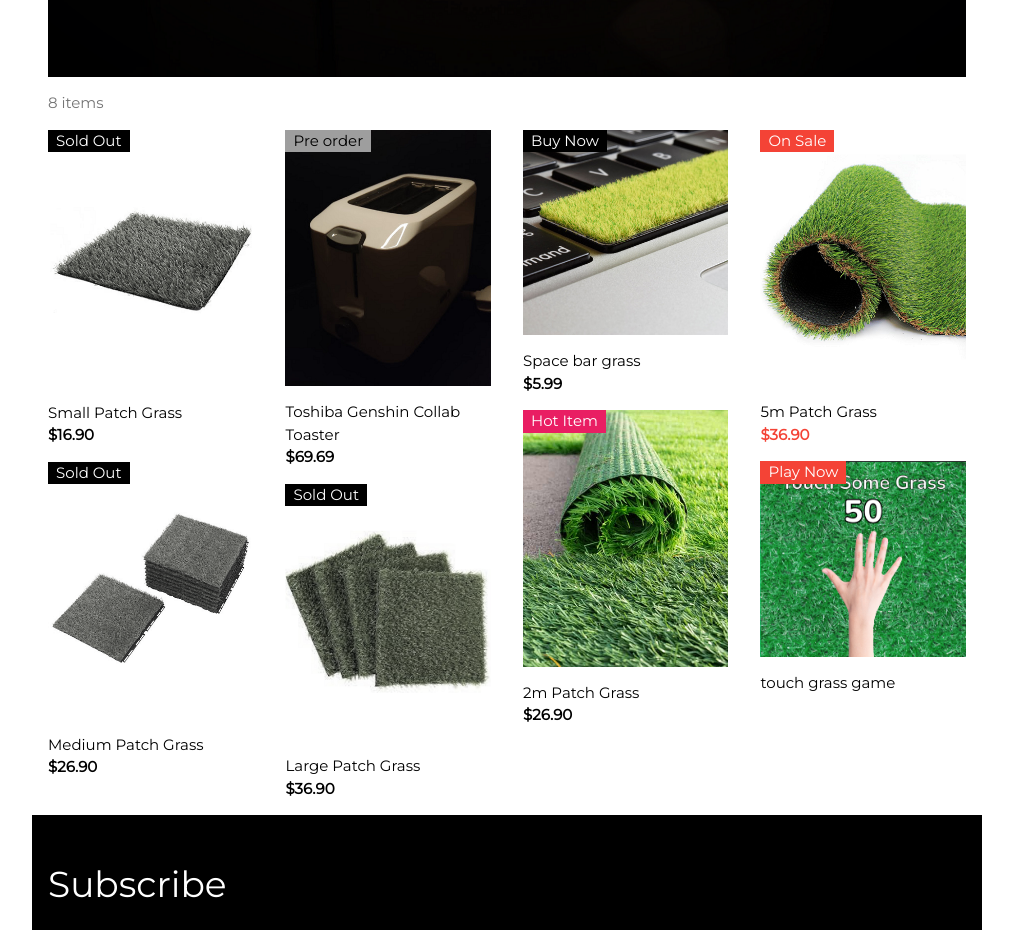
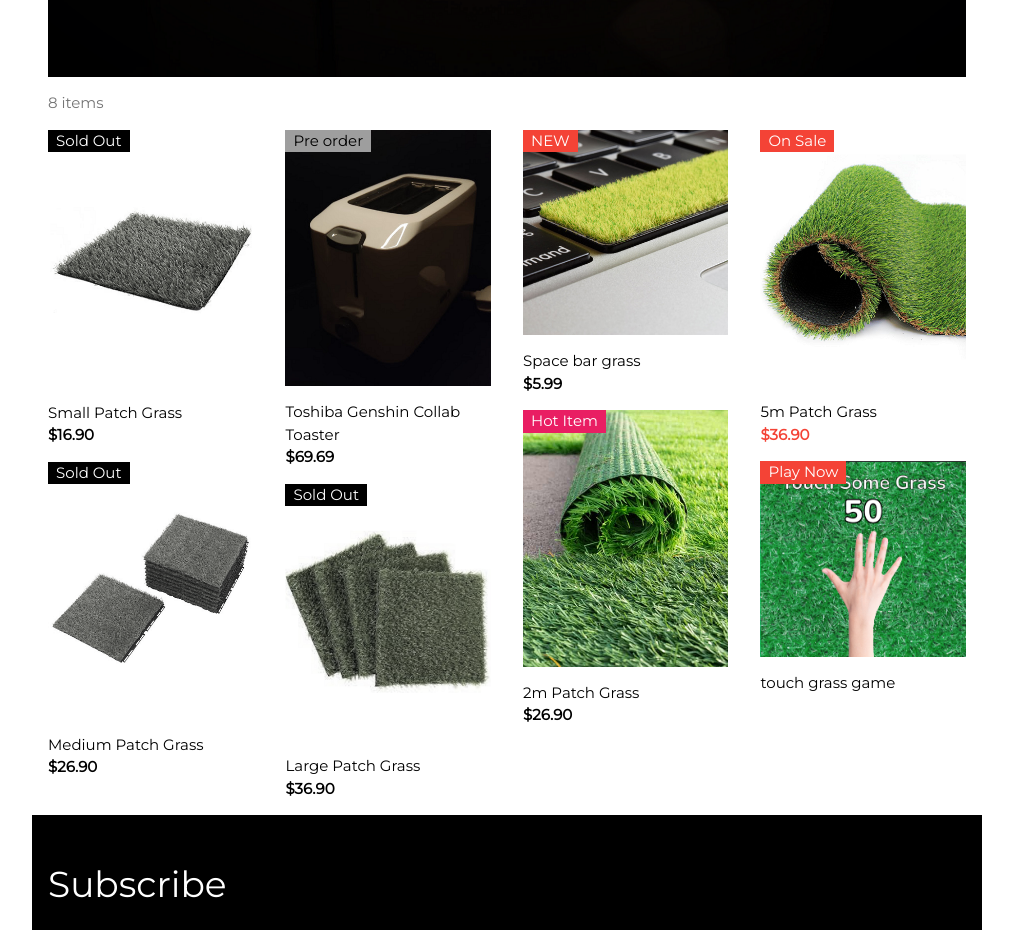
Before and after one commit to lkro13/touchsomegrass, a plain HTML site: page index.html in a window 1280 px wide. Shown: the part 1420-2350 px from the top of the page, without its empty margins (258-1271 px from the left). Drawn offline with nearby package versions, Linux system fonts and the light colour scheme; files whose address does not match are found by name.

Commit message:
Update index.html

```diff
--- a/index.html
+++ b/index.html
@@ -120,7 +120,7 @@ body,h1,h2,h3,h4,h5,h6,.w3-wide {font-family: "Montserrat", sans-serif;}
     <div class="w3-col l3 s6">
       <div class="w3-container"">
         <div class="w3-display-container">
-        <span class="w3-tag w3-display-topleft w3-black">Buy Now</span>
+        <span class="w3-tag w3-display-topleft w3-red">NEW</span>
 		<div class="w3-display-middle w3-display-hover">
             <a href="https://item.taobao.com/item.htm?spm=a1z0k.7386009.0.d4919233.60c64e96tMyTsI&id=592965545212&_u=t2dmg8j26111" target="_blank"><button class="w3-button w3-black">Buy now</button></a>
           </div>
```
